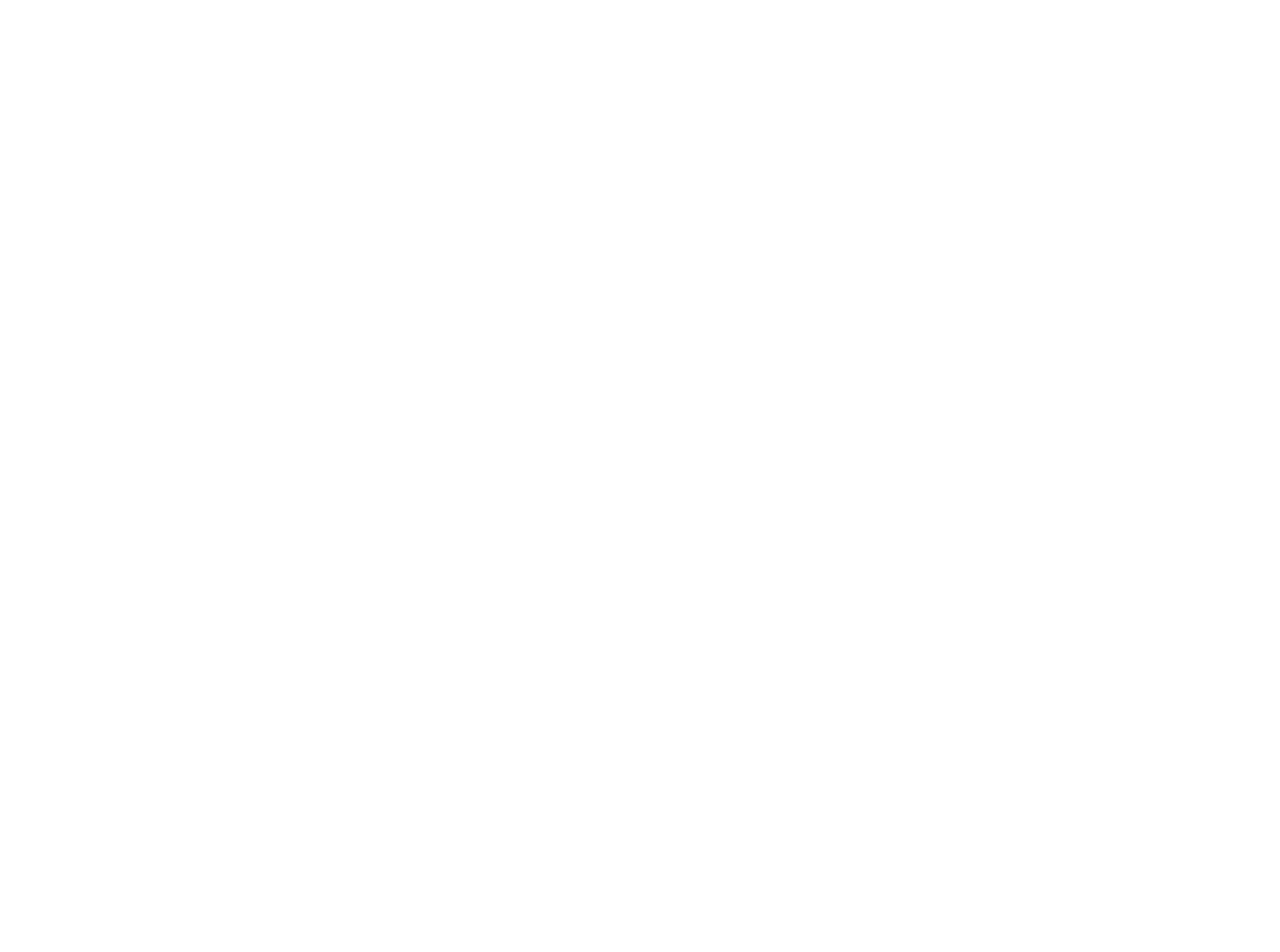
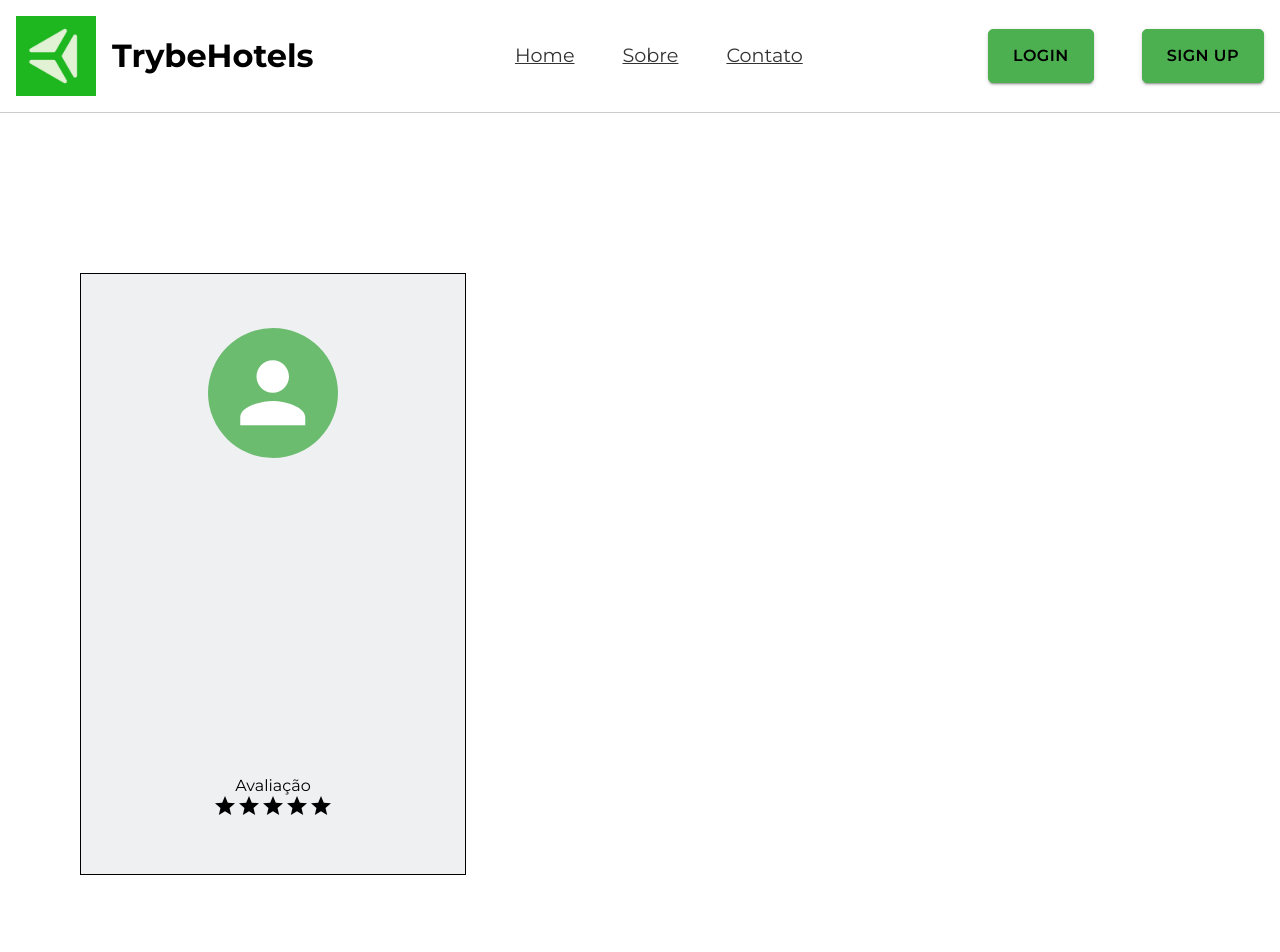
Before and after one commit to LeonardoDiogenes/TrybeHotelFront, a React (Vite) app: page /profile in a window 1280 px wide. Before the commit this address had no page. Shown: the top 952 px of the page. Before the commit the page ends 800 px from the top, so only its background shows below. Built offline with nearby package versions, Linux system fonts and the light colour scheme.

Commit message:
Lint bug to fix, Add profile page, Add Layout component & refactor Home page

```diff
--- a/package.json
+++ b/package.json
@@ -24,8 +24,6 @@
     "@types/react": "^18.3.3",
     "@types/react-dom": "^18.3.0",
     "@types/react-transition-group": "^4.4.10",
-    "@typescript-eslint/eslint-plugin": "^7.15.0",
-    "@typescript-eslint/parser": "^7.15.0",
     "@vitejs/plugin-react": "^4.3.1",
     "eslint": "^8.57.0",
     "eslint-plugin-react-hooks": "^4.6.2",
--- a/src/App.tsx
+++ b/src/App.tsx
@@ -4,6 +4,7 @@ import Home from './pages/Home';
 import styles from './css/App.module.css';
 import UserContext from './context/UserContext';
 import { UserContextType } from './types/userType';
+import Profile from './pages/Profile';
 
 function App() {
   const [user, setUser] = useState<UserContextType["user"]>(null);
@@ -22,6 +23,7 @@ function App() {
       <div className={styles.rootcss}>
         <Routes>
           <Route path="/" element={<Home />} />
+          <Route path="/profile" element={<Profile />} />
         </Routes>
 
       </div>
--- a/src/components/Header.tsx
+++ b/src/components/Header.tsx
@@ -3,9 +3,12 @@ import UserContext from '../context/UserContext';
 import styles from '../css/Header.module.css';
 import Button from '@mui/material/Button';
 import UserMenu from './UserMenu';
+import { useNavigate, useLocation } from 'react-router-dom';
 
 function Header() {
   const { setShowLogin, setShowSignUp, user } = useContext(UserContext);
+  const navigate = useNavigate();
+  const location = useLocation();
 
   const handleLoginClick = () => {
     setShowLogin(true);
@@ -20,6 +23,9 @@ function Header() {
   const handleHomeClick = () => {
     setShowLogin(false);
     setShowSignUp(false);
+    if (location.pathname !== '/') {
+      navigate('/');
+    }
   };
 
   return (
--- /dev/null
+++ b/src/components/Layout.tsx
@@ -0,0 +1,20 @@
+import { ReactNode } from 'react';
+import Header from './Header';
+import Footer from './Footer';
+import styles from '../css/Layout.module.css';
+
+type LayoutProps = {
+  children: ReactNode;
+};
+
+function Layout({ children }: LayoutProps) {
+  return (
+    <div className={styles.wrapper}>
+      <Header />
+      <main>{children}</main>
+      <Footer />
+    </div>
+  );
+}
+
+export default Layout;
--- a/src/components/UserMenu.tsx
+++ b/src/components/UserMenu.tsx
@@ -3,10 +3,12 @@ import MenuIcon from '@mui/icons-material/Menu';
 import styles from '../css/UserMenu.module.css';
 import { useContext, useState } from 'react';
 import UserContext from '../context/UserContext';
+import { useNavigate } from 'react-router-dom';
 
 function UserMenu() {
   const { user, setUser } = useContext(UserContext);
   const [showMenu, setShowMenu] = useState(false);
+  const navigate = useNavigate();
 
   const handleClick = () => {
     setShowMenu(!showMenu);
@@ -15,6 +17,11 @@ function UserMenu() {
   const handleLogOut = () => {
     alert('Tem certeza que deseja sair?');
     setUser(null);
+    setShowMenu(false);
+  };
+
+  const handleProfileClick = () => {
+    navigate('/profile');
     setShowMenu(false);
   };
 
@@ -48,7 +55,7 @@ function UserMenu() {
           <div className={`${styles.menu} ${showMenu ? styles.menuOpen : ''}`}>
             <ul>
               <li>
-                <a href="#">Perfil</a>
+                <a href="#" onClick={handleProfileClick}>Perfil</a>
               </li>
               <li>
                 <a href="#">Configurações</a>
--- a/src/css/Home.module.css
+++ b/src/css/Home.module.css
@@ -1,10 +1,3 @@
-.wrapper {
-  display: flex;
-  flex-direction: column;
-  min-height: 100vh;
-  justify-content: space-between;
-}
-
 .fade-enter {
   opacity: 0;
   transition: opacity 0.5s ease-in;
--- /dev/null
+++ b/src/css/Layout.module.css
@@ -0,0 +1,6 @@
+.wrapper {
+  display: flex;
+  flex-direction: column;
+  min-height: 100vh;
+  justify-content: space-between;
+}
--- /dev/null
+++ b/src/css/Profile.module.css
@@ -0,0 +1,31 @@
+.wrapper {
+  display: flex;
+  flex-direction: column;
+  align-items: center;
+  justify-content: center;
+  gap: 10em;
+  margin-left: 5em;
+  margin-bottom: 10em;
+  width: 30vw;
+  min-height: 75vh;
+  height: 100%;
+  border: 1px solid black;
+  background-color: #EFF0F2;
+}
+
+.profileBox {
+  display: flex;
+  flex-direction: column;
+  align-items: center;
+  gap: 10em;
+}
+
+.profileBox h1 {
+  font-size: 2em;
+}
+
+.userRating {
+  display: flex;
+  flex-direction: column;
+  align-items: center;
+}
--- a/src/pages/Home.tsx
+++ b/src/pages/Home.tsx
@@ -1,27 +1,22 @@
-import { useContext } from 'react';
+import { useContext, useEffect } from 'react';
 import { CSSTransition, TransitionGroup } from 'react-transition-group';
-import Header from "../components/Header";
 import Filters from "../components/Filters";
 import Grid from "../components/Grid";
-import Footer from "../components/Footer";
 import LoginForm from "../components/LoginForm";
 import styles from '../css/Home.module.css';
 import UserContext from '../context/UserContext';
 import SignUpForm from '../components/SignUpForm';
-import { useEffect } from 'react';
-import { Hotel } from '../types/hotelType';
-
+import Layout from '../components/Layout';
 
 function Home() {
   const { showLogin, showSignUp, hotels, setHotels } = useContext(UserContext);
-
 
   useEffect(() => {
     const fetchHotels = async () => {
       try {
         const response = await fetch('https://localhost:5001/hotel');
         if (response.ok) {
-          const data: Hotel[] = await response.json();
+          const data = await response.json();
           setHotels(data);
         }
       } catch (error) {
@@ -33,8 +28,8 @@ function Home() {
   }, []);
 
   return (
-    <div className={styles.wrapper}>
-      <Header />
+    <Layout>
+      <div>
         <TransitionGroup>
           {showLogin ? (
             <CSSTransition
@@ -80,8 +75,8 @@ function Home() {
             </CSSTransition>
           )}
         </TransitionGroup>
-      <Footer />
       </div>
+    </Layout>
   );
 }
 
--- /dev/null
+++ b/src/pages/Profile.tsx
@@ -0,0 +1,44 @@
+import Layout from '../components/Layout';
+import styles from '../css/Profile.module.css';
+import Box from '@mui/material/Box';
+import Avatar from '@mui/material/Avatar';
+import StarIcon from '@mui/icons-material/Star';
+import UserContext from '../context/UserContext';
+import { useContext } from 'react';
+
+
+function Profile() {
+  const { user } = useContext(UserContext);
+  const firstLetter = user?.name[0].toUpperCase();
+
+  return (
+    <Layout>
+      <div className={styles.wrapper}>
+        <Box className={styles.profileBox}>
+          <Avatar
+            sx={{
+              width: 130,
+              height: 130,
+              // top: -130,
+              bgcolor: 'rgba(76, 175, 80, 0.8)'
+            }}>
+            {firstLetter}
+          </Avatar>
+          <h1>{user?.name}</h1>
+          <div className={styles.userRating}>
+            <p>Avaliação</p>
+            <div>
+              <StarIcon />
+              <StarIcon />
+              <StarIcon />
+              <StarIcon />
+              <StarIcon />
+            </div>
+          </div>
+        </Box>
+      </div>
+    </Layout>
+  );
+}
+
+export default Profile;
```
Also changed, not shown: 1 other file (tests, documents, lock files or other folders). Lines whose indentation alone changed are shown as unchanged.
